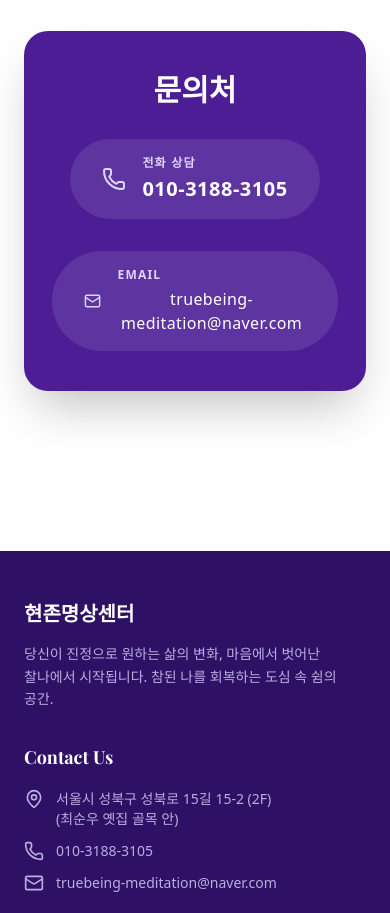
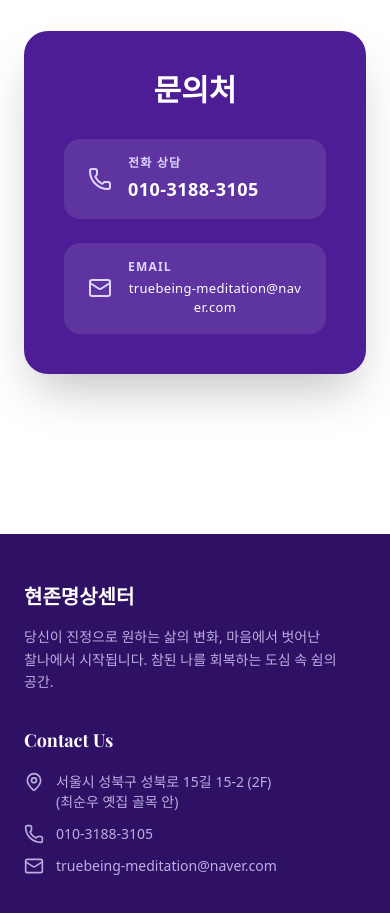
Before and after one commit to kangsubsong76-droid/truebeing, a React (Vite) app: page /corporate-education in a window 390 px wide. Shown: the part 8020-8933 px from the top of the page. Built offline with nearby package versions, Linux system fonts and the light colour scheme; a web font is replaced by a local one.

Commit message:
Fix email cut off on mobile in contact section

```diff
--- a/src/components/CorporateEducation.jsx
+++ b/src/components/CorporateEducation.jsx
@@ -252,23 +252,25 @@ const CorporateEducation = () => {
             <section className="container mx-auto px-6 mb-20">
                 <div className="bg-meditation-900 text-white rounded-3xl p-10 md:p-16 text-center max-w-4xl mx-auto shadow-2xl">
                     <h2 className="text-3xl font-bold mb-8">{t.contact?.title}</h2>
-                    <div className="flex flex-col md:flex-row justify-center gap-8 md:gap-16 items-center">
-                        <div className="flex items-center gap-4 bg-white/10 px-8 py-4 rounded-full hover:bg-white/20 transition-colors">
-                            <Phone className="w-6 h-6 text-meditation-200" />
-                            <div className="flex flex-col items-start">
+                    <div className="flex flex-col md:flex-row justify-center gap-6 md:gap-16 items-center">
+                        <div className="w-full md:w-auto flex items-center gap-4 bg-white/10 px-6 py-4 md:px-8 rounded-2xl md:rounded-full hover:bg-white/20 transition-colors">
+                            <Phone className="w-6 h-6 text-meditation-200 flex-shrink-0" />
+                            <div className="flex flex-col items-start min-w-0">
                                 <span className="text-xs text-meditation-200 uppercase tracking-widest font-semibold mb-1">
                                     {language === 'ko' ? '전화 상담' : 'Inquiry'}
                                 </span>
-                                <span className="text-xl font-bold tracking-wide">{t.contact?.tel}</span>
+                                <span className="text-lg md:text-xl font-bold tracking-wide">{t.contact?.tel}</span>
                             </div>
                         </div>
-                        <div className="flex items-center gap-4 bg-white/10 px-8 py-4 rounded-full hover:bg-white/20 transition-colors">
-                            <Mail className="w-6 h-6 text-meditation-200" />
-                            <div className="flex flex-col items-start">
+                        <div className="w-full md:w-auto flex items-center gap-4 bg-white/10 px-6 py-4 md:px-8 rounded-2xl md:rounded-full hover:bg-white/20 transition-colors">
+                            <Mail className="w-6 h-6 text-meditation-200 flex-shrink-0" />
+                            <div className="flex flex-col items-start min-w-0">
                                 <span className="text-xs text-meditation-200 uppercase tracking-widest font-semibold mb-1">
                                     Email
                                 </span>
-                                <span className="text-base md:text-xl font-medium tracking-wide">{t.contact?.email}</span>
+                                <span className="text-[13px] sm:text-base md:text-xl font-medium tracking-wide break-all">
+                                    {t.contact?.email}
+                                </span>
                             </div>
                         </div>
                     </div>
```
